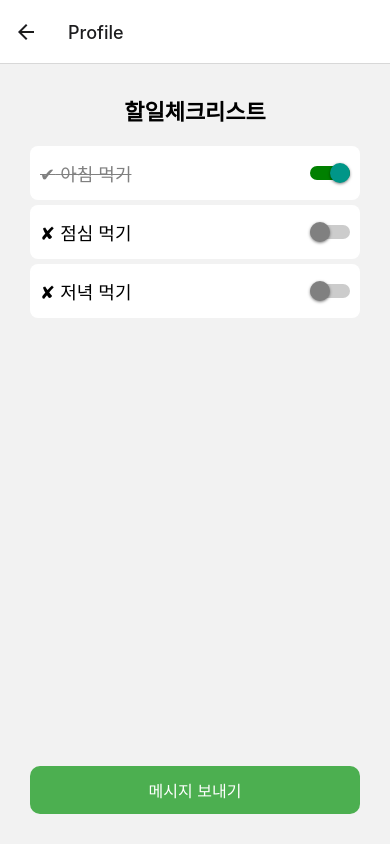
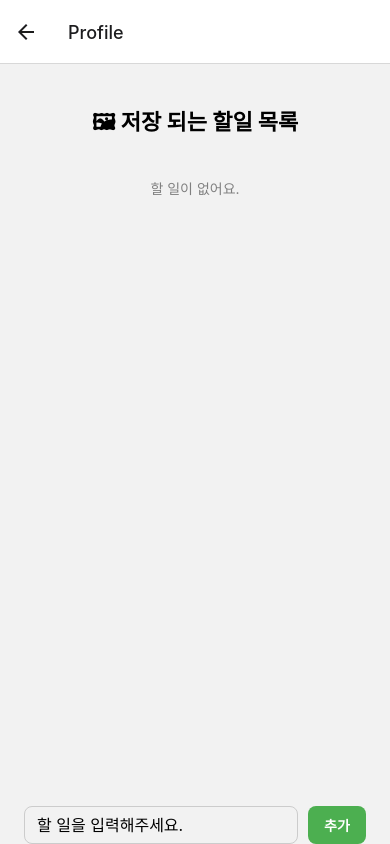
Before and after one commit to devgreact/til-rna-app, a React Native app: screen /Profile in a window 390 px wide. Built offline with nearby package versions, Linux system fonts and the light colour scheme.

Commit message:
component sample

```diff
--- a/package.json
+++ b/package.json
@@ -10,6 +10,7 @@
     "test": "jest"
   },
   "dependencies": {
+    "@react-native-async-storage/async-storage": "^2.1.2",
     "@react-native-masked-view/masked-view": "^0.3.1",
     "@react-native-picker/picker": "^2.11.0",
     "@react-navigation/native": "^6.1.18",
--- a/src/screens/ProfileScreen.tsx
+++ b/src/screens/ProfileScreen.tsx
@@ -1,121 +1,197 @@
-import React, {useState} from 'react';
+import AsyncStorage from '@react-native-async-storage/async-storage';
+import React, {useEffect, useState} from 'react';
 import {
+  Alert,
   FlatList,
   SafeAreaView,
   StyleSheet,
-  Switch,
   Text,
+  TextInput,
   View,
-  TouchableOpacity,
-  Alert,
+  TouchableOpacity, // 수정: react-native에서 import
 } from 'react-native';
+
+// 저장 키 (상수화 추천)
+const STORAGE_KEY = '@tasks2';
 
 type Task = {
   id: string;
   title: string;
-  done: boolean;
 };
 
 export default function ProfileScreen() {
-  // 할일 데이터 state
-  const [tasks, setTasks] = useState<Task[]>([
-    {id: '1', title: '아침 먹기', done: true},
-    {id: '2', title: '점심 먹기', done: false},
-    {id: '3', title: '저녁 먹기', done: false},
-  ]);
+  const [tasks, setTasks] = useState<Task[]>([]);
+  const [input, setInput] = useState('');
 
-  // 할일 목록중  state의 done 변경
-  const toggleSwitch = (id: string) => {
-    setTasks(prev =>
-      prev.map(item => (item.id === id ? {...item, done: !item.done} : item)),
-    );
-  };
-
+  // 📌 화면 렌더용 항목
   const renderItem = ({item}: {item: Task}) => (
-    <View style={styles.itemRow}>
-      <Text style={[styles.itemText, item.done && styles.checkedText]}>
-        {item.done ? '✔' : '✘'} {item.title}
-      </Text>
-      <Switch
-        value={item.done}
-        onValueChange={() => toggleSwitch(item.id)}
-        thumbColor={item.done ? 'orange' : 'gray'}
-        trackColor={{false: '#ccc', true: 'green'}}
-      />
+    <View style={styles.taskItem}>
+      <Text style={styles.taskText}> {item.title}</Text>
+      <TouchableOpacity
+        style={styles.deleteButton}
+        onPress={() => handleDelete(item.id)}>
+        <Text style={styles.deleteText}>삭제</Text>
+      </TouchableOpacity>
     </View>
   );
 
+  // ✅ 할 일 추가
+  const handleAdd = () => {
+    if (input.trim() === '') {
+      Alert.alert('입력 오류', '할 일을 입력해주세요!');
+      return;
+    }
+
+    const newTask: Task = {
+      id: Date.now().toString(),
+      title: input.trim(),
+    };
+
+    setTasks(prev => [...prev, newTask]);
+    setInput('');
+  };
+
+  // ✅ 할 일 삭제
+  const handleDelete = (id: string) => {
+    Alert.alert('삭제 확인', '정말 삭제할까요?', [
+      {text: '취소', style: 'cancel'},
+      {
+        text: '삭제',
+        style: 'destructive',
+        onPress: () => {
+          setTasks(prev => prev.filter(task => task.id !== id));
+        },
+      },
+    ]);
+  };
+
+  // ✅ 데이터 불러오기
+  const loadTask = async () => {
+    try {
+      const stored = await AsyncStorage.getItem(STORAGE_KEY);
+      if (stored === null) {
+        return;
+      }
+
+      console.log('뭐니 ? ', stored);
+      try {
+        const parsed = JSON.parse(stored);
+        if (Array.isArray(parsed)) {
+          setTasks(parsed);
+        } else {
+          console.warn('저장된 데이터 형식이 올바르지 않습니다.');
+        }
+      } catch (err) {
+        console.error('JSON 파싱 오류:', err);
+      }
+    } catch (error) {
+      console.error('데이터 불러오기 실패:', error);
+    }
+  };
+
+  // ✅ 데이터 저장하기
+  useEffect(() => {
+    const saveTask = async () => {
+      try {
+        await AsyncStorage.setItem(STORAGE_KEY, JSON.stringify(tasks));
+      } catch (error) {
+        console.error('데이터 저장 실패:', error);
+      }
+    };
+    saveTask();
+  }, [tasks]);
+
+  // ✅ 마운트 시 데이터 불러오기
+  useEffect(() => {
+    loadTask();
+  }, []);
+
   return (
     <SafeAreaView style={styles.container}>
-      <View style={styles.viewContainer}>
-        <Text style={styles.title}>할일체크리스트</Text>
-        {/* 목록 출력 */}
+      <View style={[styles.container, {width: '100%'}]}>
+        <Text style={styles.title}>🖼 저장 되는 할일 목록</Text>
+
         <FlatList
           data={tasks}
           renderItem={renderItem}
           keyExtractor={item => item.id}
-          ItemSeparatorComponent={() => <View style={styles.separator} />}
+          ListEmptyComponent={
+            <View style={{alignItems: 'center', marginTop: 20}}>
+              <Text style={{color: 'gray'}}>할 일이 없어요.</Text>
+            </View>
+          }
         />
 
-        <TouchableOpacity
-          style={styles.button}
-          onPress={() => Alert.alert('오늘도 화이팅하세요. ^^')}
-          onPressIn={() => console.log('onPressIn')}
-          onPressOut={() => console.log('onPressOut')}>
-          <Text style={styles.buttonText}>메시지 보내기</Text>
-        </TouchableOpacity>
+        <View style={styles.inputRow}>
+          <TextInput
+            style={styles.input}
+            placeholder="할 일을 입력해주세요."
+            value={input}
+            onChangeText={setInput}
+          />
+          <TouchableOpacity style={styles.addButton} onPress={handleAdd}>
+            <Text style={styles.addText}>추가</Text>
+          </TouchableOpacity>
+        </View>
       </View>
     </SafeAreaView>
   );
 }
+
 const styles = StyleSheet.create({
   container: {
     flex: 1,
     alignItems: 'center',
-    backgroundColor: '#fff',
-    width: '100%',
-  },
-  viewContainer: {
-    flex: 1,
-    width: '100%',
-    padding: 30,
-    backgroundColor: '#f2f2f2',
+    paddingHorizontal: 16,
+    paddingTop: 20,
   },
   title: {
     fontSize: 22,
-    marginBottom: 20,
     fontWeight: 'bold',
-    textAlign: 'center',
+    marginBottom: 14,
   },
-  itemRow: {
+  taskItem: {
     flexDirection: 'row',
     justifyContent: 'space-between',
-    alignItems: 'center',
-    paddingVertical: 14,
-    paddingHorizontal: 10,
-    backgroundColor: '#fff',
-    borderRadius: 8,
+    paddingVertical: 12,
+    borderBottomWidth: 1,
+    borderColor: '#eee',
   },
-  itemText: {
-    fontSize: 18,
-  },
-  checkedText: {
-    textDecorationLine: 'line-through',
-    color: 'gray',
-  },
-  separator: {
-    height: 5,
-    backgroundColor: '#f2f2f2',
-  },
-  button: {
-    marginTop: 30,
-    backgroundColor: '#4CAF50',
-    paddingVertical: 12,
-    borderRadius: 10,
-    alignItems: 'center',
-  },
-  buttonText: {
-    color: '#fff',
+  taskText: {
     fontSize: 16,
   },
+  deleteButton: {
+    backgroundColor: '#ff4d4d',
+    paddingVertical: 4,
+    paddingHorizontal: 12,
+    borderRadius: 6,
+  },
+  deleteText: {
+    color: '#fff',
+    fontWeight: '600',
+  },
+  inputRow: {
+    flexDirection: 'row',
+    marginTop: 20,
+  },
+  input: {
+    flex: 1,
+    borderWidth: 1,
+    borderColor: '#ccc',
+    borderRadius: 8,
+    paddingHorizontal: 12,
+    paddingVertical: 8,
+    fontSize: 16,
+  },
+  addButton: {
+    backgroundColor: '#4CAF50',
+    marginLeft: 10,
+    paddingHorizontal: 16,
+    borderRadius: 8,
+    justifyContent: 'center',
+  },
+  addText: {
+    color: 'white',
+    fontWeight: '600',
+  },
 });
```
Also changed, not shown: 2 other files (tests, documents, lock files or other folders).
